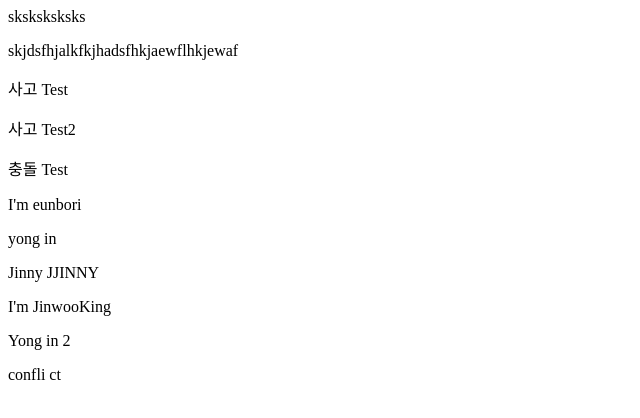
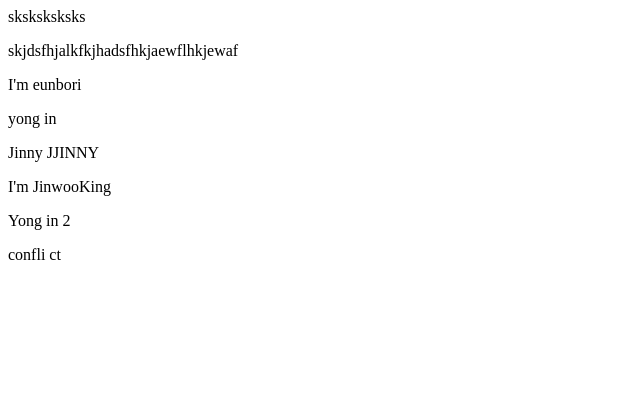
Before and after one commit to y1175/leeeunji, a plain HTML site: page hi.html in a window 1280 px wide. Shown: the whole page, without its empty margins (0-640 px from the left). Drawn offline with Linux system fonts and the light colour scheme.

Commit message:
Update hi.html
hi

```diff
--- a/hi.html
+++ b/hi.html
@@ -9,9 +9,6 @@
     <p>skjdsfhjalkfkjhadsfhkjaewflhkjewaf</p>
 </body>
 </html>
-<p>사고 Test</p>
-<p>사고 Test2</p>
-<p>충돌 Test</p>
 <p>I'm eunbori </p>
 <p>yong in</p>
 <p>Jinny JJINNY</p>
```
